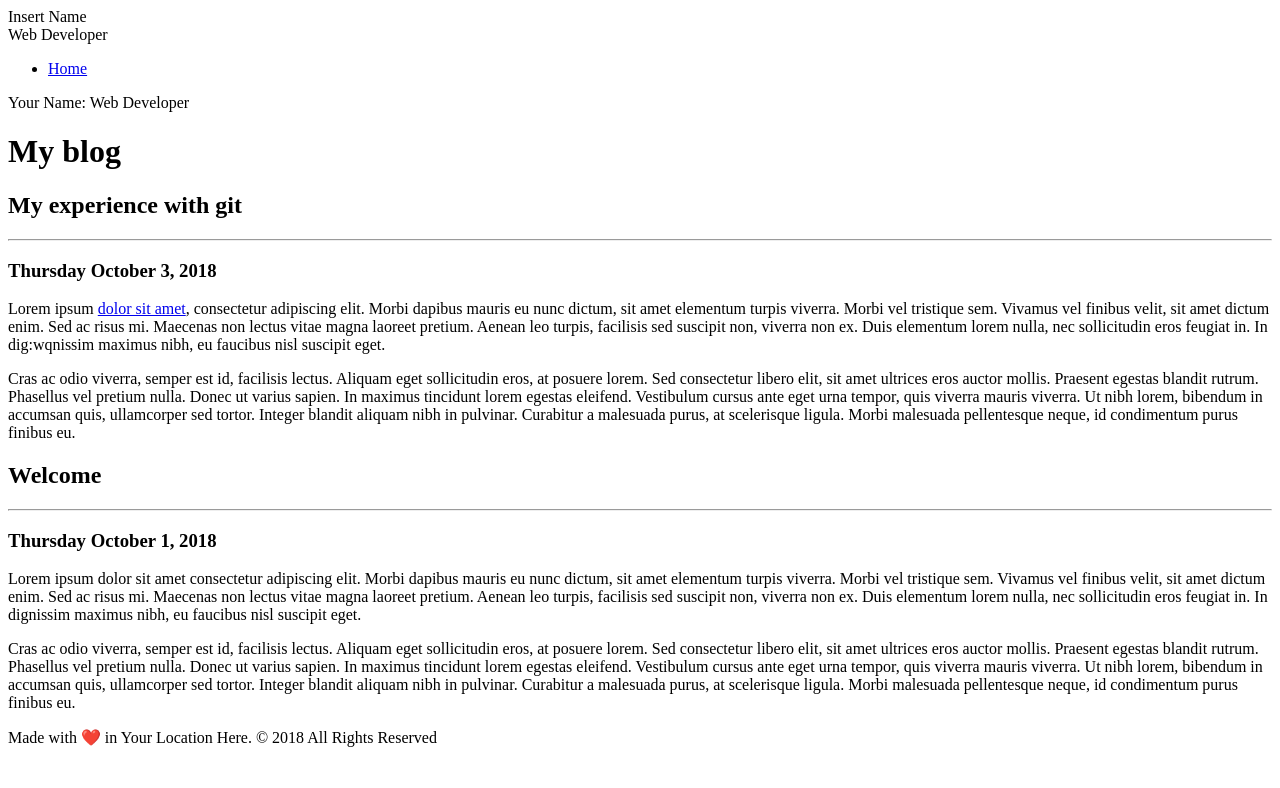
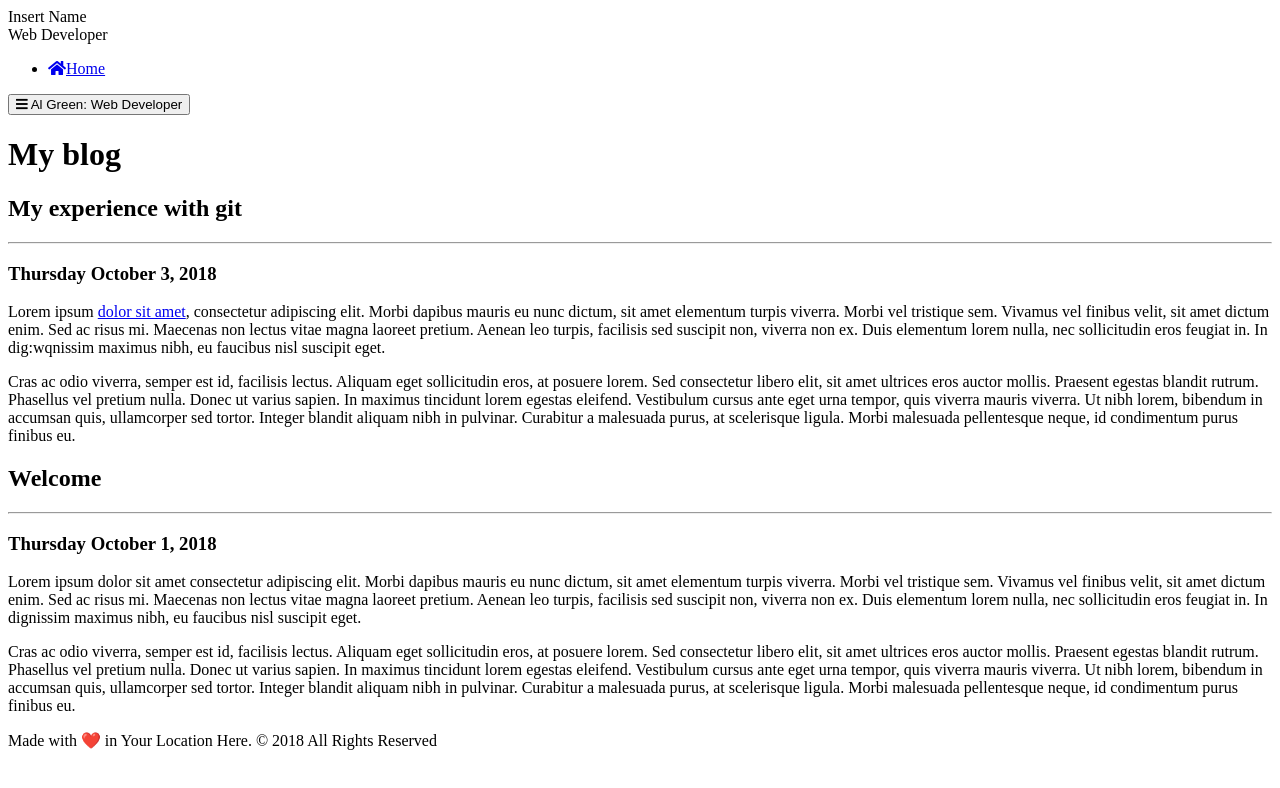
Before and after one commit to mmarsaglia/personal-blog, a plain HTML site: page index.html in a window 1280 px wide. Drawn offline with Linux system fonts and the light colour scheme.

Commit message:
Add Font Awesome

```diff
--- a/index.html
+++ b/index.html
@@ -2,10 +2,11 @@
 <html lang="en">
 
 <head>
+    <link rel="stylesheet" href="https://use.fontawesome.com/releases/v5.4.1/css/all.css" integrity="sha384-5sAR7xN1Nv6T6+dT2mhtzEpVJvfS3NScPQTrOxhwjIuvcA67KV2R5Jz6kr4abQsz" crossorigin="anonymous">
   <meta charset="UTF-8">
   <meta name="viewport" content="width=device-width, initial-scale=1.0">
   <meta http-equiv="X-UA-Compatible" content="ie=edge">
-  <title>Insert Name - Web Developer</title>
+  <title>Al Green - Web Developer</title>
 </head>
 
 <body>
@@ -16,16 +17,17 @@
           <div class="site-header">Insert Name</div>
           <div class="site-subheader">Web Developer</div>
           <ul class="site-navigation">
-            <li><a href="index.html">Home</a></li>
+            <li><a href="index.html"><i class="fas fa-home"></i>Home</a></li>
           </ul>
         </div>
       </nav>
       <main>
-        <div class="menu">
-          <div class="menu-icon" id="sidebarCollapse">
-            <span class="mobile-header">Your Name: Web Developer</span>
-          </div>
-        </div>
+          <div class="menu">
+              <button class="menu-icon" id="sidebarCollapse">
+                <i class="fas fa-bars"></i>
+                <span class="mobile-header">Al Green: Web Developer</span>
+              </button>
+            </div>
         <h1>My blog</h1>
         <article>
           <h2>My experience with git</h2>
```
